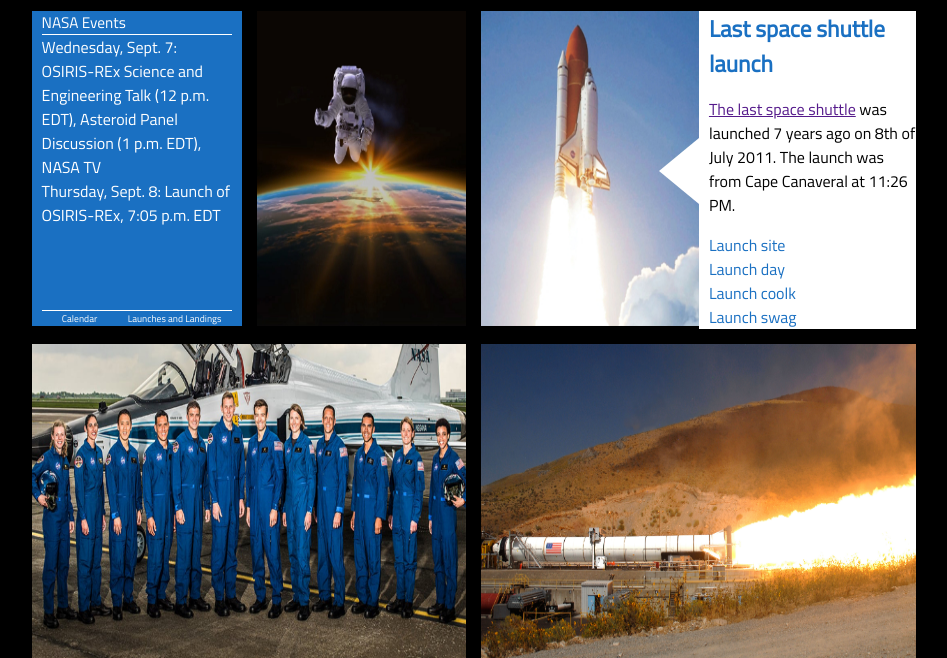
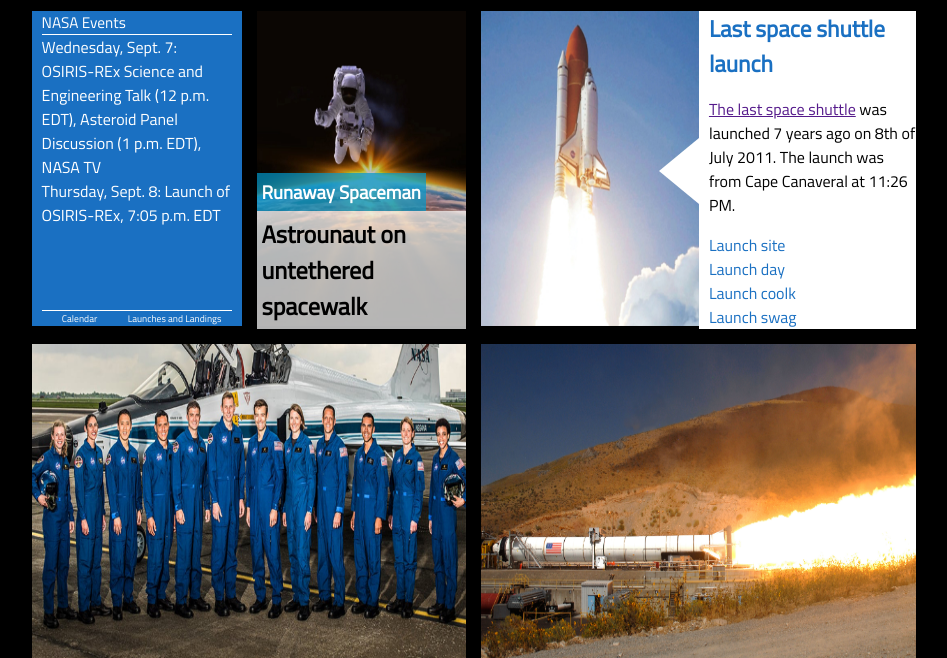
Before and after one commit to AntonUnunger/Nasa, a PHP site: page / in a window 1280 px wide. Shown: the part 444-1102 px from the top of the page, without its empty margins (166-1113 px from the left). Run offline with PHP 8.4, Linux system fonts and the light colour scheme; some libraries are stand-ins or nearby versions.

Commit message:
Added newsbox

```diff
--- a/css/style.css
+++ b/css/style.css
@@ -123,7 +123,32 @@ li
 .Card
 {
 	display:flex;
+	position:relative;
 }
+
+#newsbox
+{
+	position: absolute;
+	bottom:0;
+}
+
+#news-top
+{
+	display:inline;
+	margin:0;
+	padding: 5px;
+	background-color:rgb(0, 153, 204, 0.7);
+	color:white;
+}
+
+#news-bottom
+{
+	padding:5px;
+	margin-top:5px;
+	margin-bottom:0;
+	background-color:rgba(255, 255, 255, 0.7);
+}
+
 #Card-text
 {
 	background-color: #1a70c2;
--- a/index.html
+++ b/index.html
@@ -69,6 +69,10 @@
 				</div>
 				<div class="Card">
 					<img src="./img/Spaceman.jpg">
+					<div id="newsbox">
+						<h3 id="news-top">Runaway Spaceman</h2>
+						<h2 id="news-bottom">Astrounaut on untethered spacewalk</h1>
+					</div>
 				</div>
 				<div id="Card2-text">
 					<img src="./img/Rocket.jpg">
```
